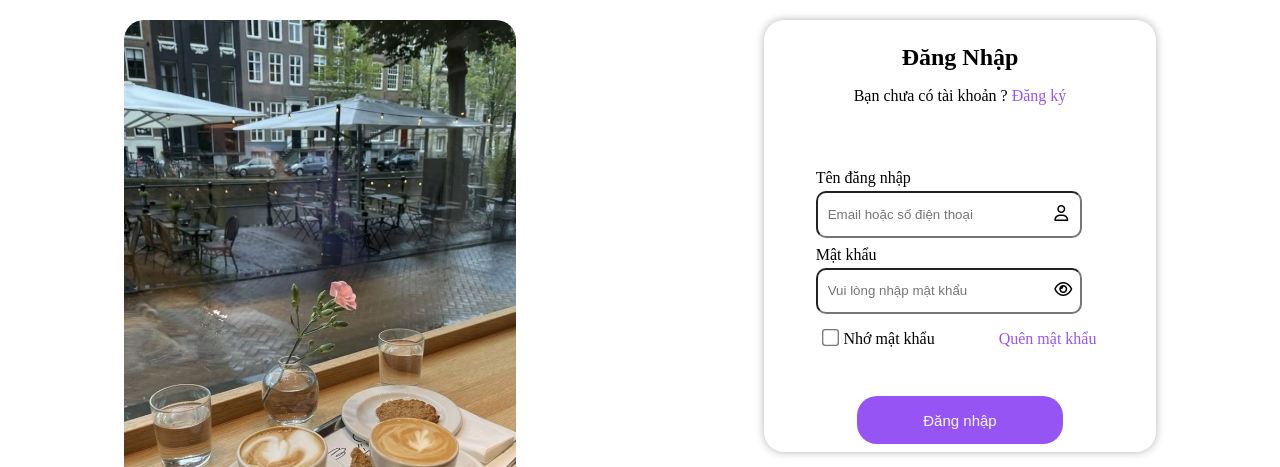
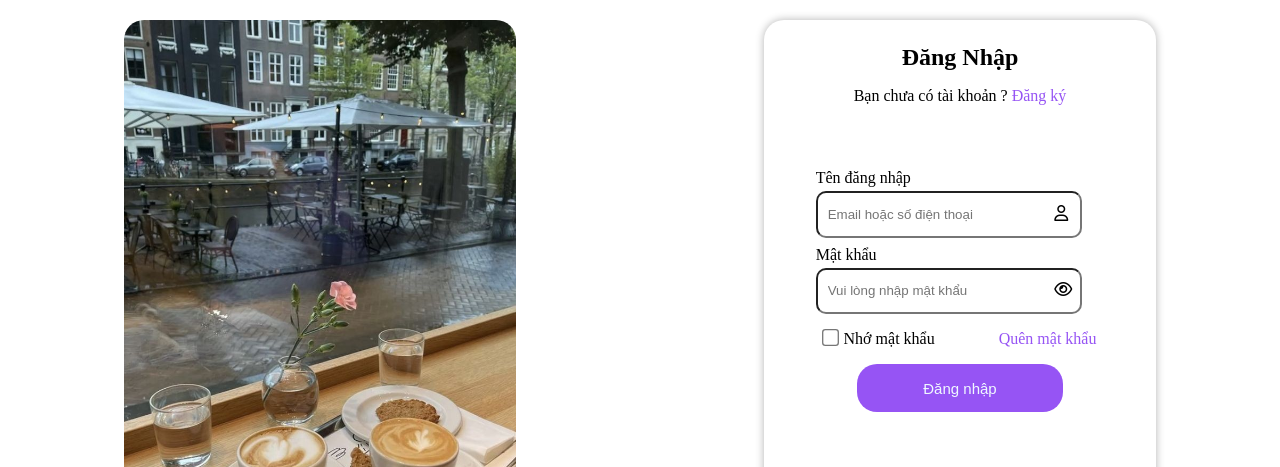
Before and after one commit to Nta0357182675/Project, a website: page index.html in a window 1280 px wide. Shown: the part 76-543 px from the top of the page. Drawn offline with Linux system fonts and the light colour scheme; a web font is replaced by a local one.

Commit message:
init repo

```diff
--- a/index.css
+++ b/index.css
@@ -76,6 +76,7 @@
 .right .sign{
     width: 70%;
     height: 100%;
+
     display: flex;
     flex-direction: column;
 
@@ -83,8 +84,7 @@
 }
 .right .sign .sign_1{
     width: 100%;
-    height: fit-content;
-
+    height: 80%;
     padding: 1.5em;
     border-radius: 20px;
     display: flex;
@@ -135,7 +135,7 @@ right: 2em;
 .sign .but{
    height: 3em;
    width: 60%;
-   margin-bottom: -1em;
+   margin-top: -2em;
    border-radius: 20px;
    overflow: hidden;
 }
```
